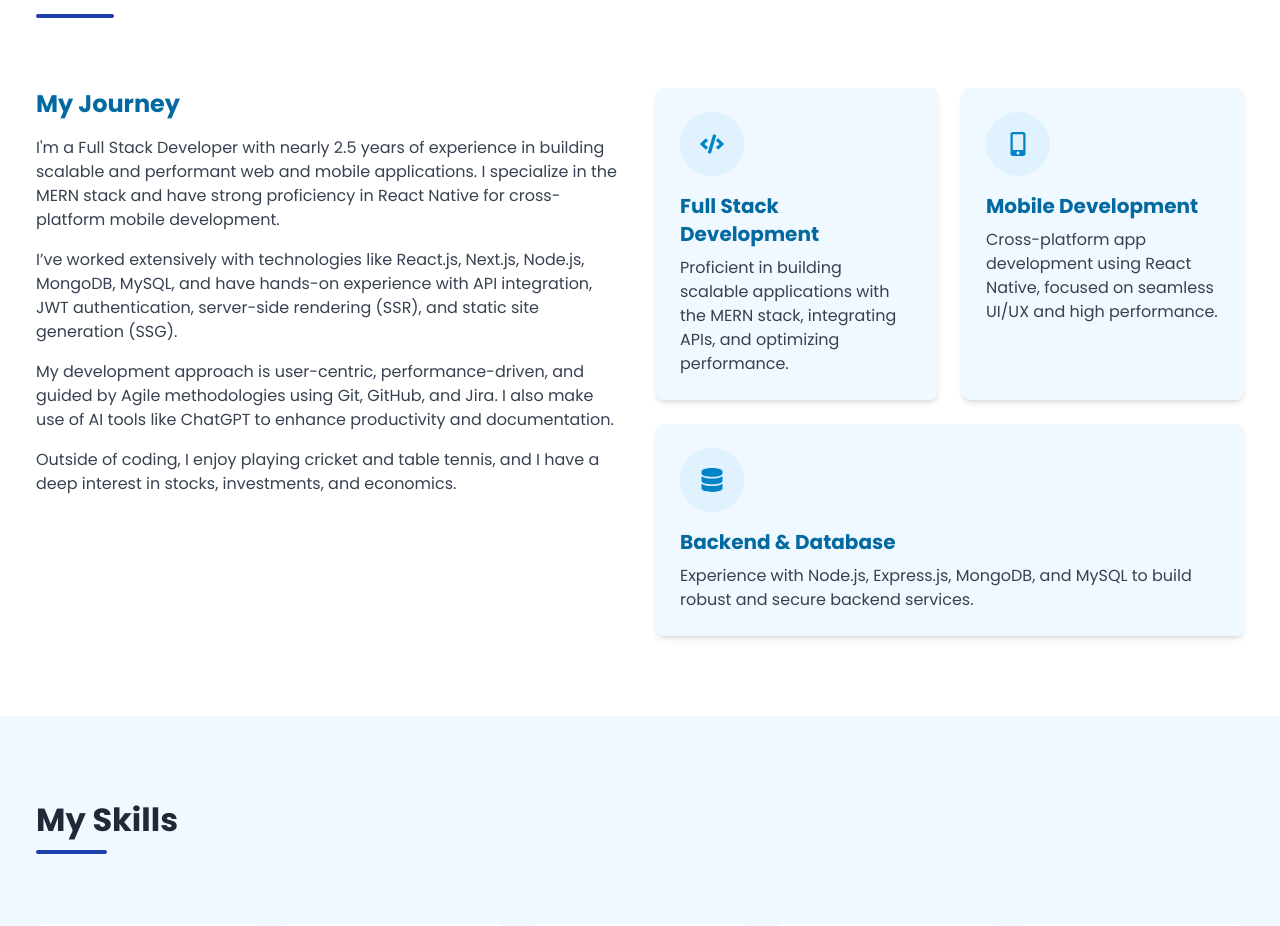
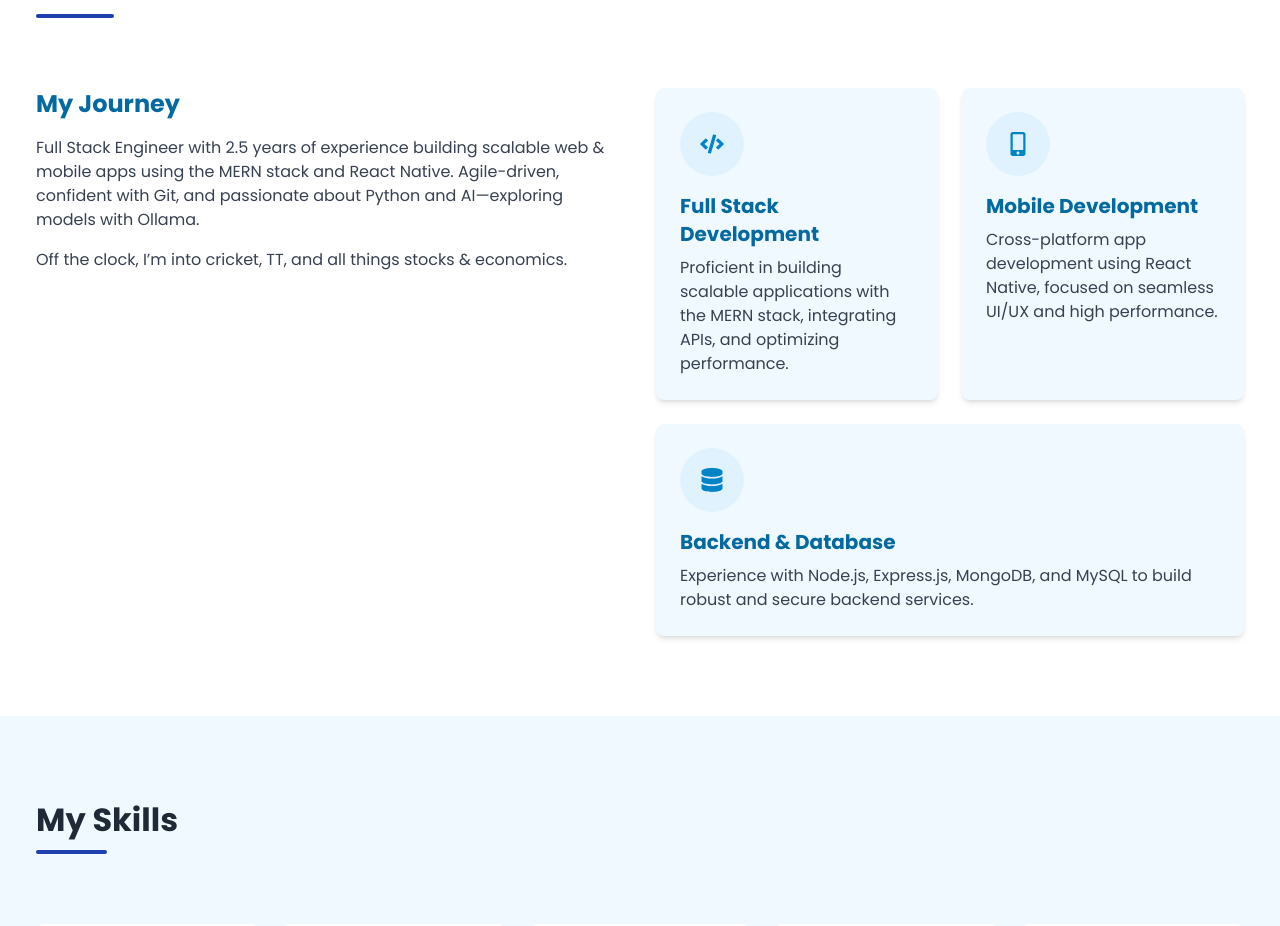
Before and after one commit to ikarthi2108/Portfolio_Karthikeyan, a React (Vite) app: page / in a window 1280 px wide. Shown: the part 920-1846 px from the top of the page. Built offline with nearby package versions, Linux system fonts and the light colour scheme.

Commit message:
Update About.jsx

```diff
--- a/src/components/About.jsx
+++ b/src/components/About.jsx
@@ -16,16 +16,10 @@ const About = ({ darkMode }) => {
               My Journey
             </h3>
             <p className="text-gray-700 dark:text-gray-300 mb-4">
-              I'm a Full Stack Developer with nearly 2.5 years of experience in building scalable and performant web and mobile applications. I specialize in the MERN stack and have strong proficiency in React Native for cross-platform mobile development.
-            </p>
-            <p className="text-gray-700 dark:text-gray-300 mb-4">
-              I’ve worked extensively with technologies like React.js, Next.js, Node.js, MongoDB, MySQL, and have hands-on experience with API integration, JWT authentication, server-side rendering (SSR), and static site generation (SSG).
-            </p>
-            <p className="text-gray-700 dark:text-gray-300 mb-4">
-              My development approach is user-centric, performance-driven, and guided by Agile methodologies using Git, GitHub, and Jira. I also make use of AI tools like ChatGPT to enhance productivity and documentation.
+              Full Stack Engineer with 2.5 years of experience building scalable web & mobile apps using the MERN stack and React Native. Agile-driven, confident with Git, and passionate about Python and AI—exploring models with Ollama.
             </p>
             <p className="text-gray-700 dark:text-gray-300">
-              Outside of coding, I enjoy playing cricket and table tennis, and I have a deep interest in stocks, investments, and economics.
+              Off the clock, I’m into cricket, TT, and all things stocks & economics.
             </p>
           </div>
 
```
